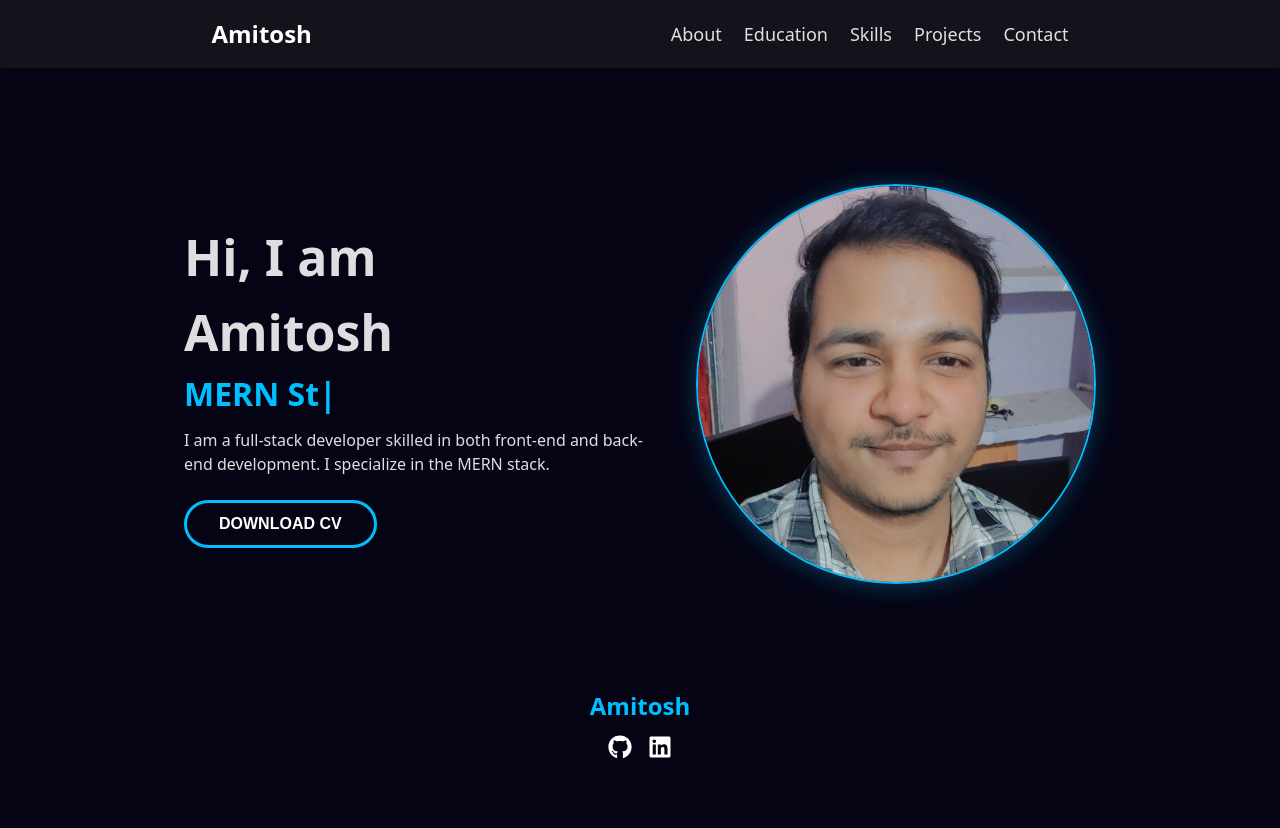
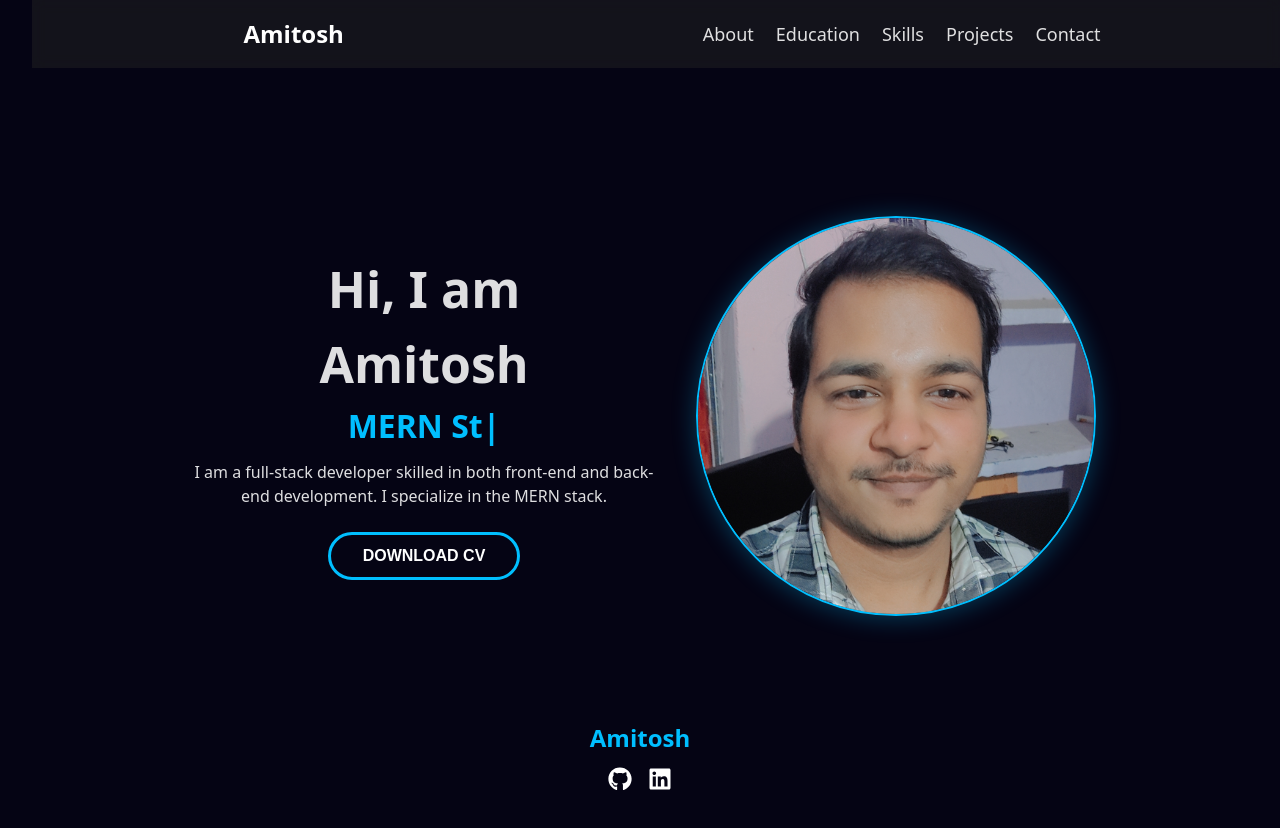
Before and after one commit to Amitosh15/vercel-frontend, a React (Vite) app: page / in a window 1280 px wide. Shown: the top 828 px of the page. Before the commit the page ends 800 px from the top, so only its background shows below. Built offline with nearby package versions, Linux system fonts and the light colour scheme.

Commit message:
add a container div & content div to fix layout

```diff
--- a/src/App.jsx
+++ b/src/App.jsx
@@ -1,14 +1,17 @@
 import Navbar from "./components/Navbar/Navbar";
 import Footer from "./components/Footer/Footer";
 import { Outlet } from "react-router-dom";
+import "./App.css";
 
 const App = () => {
   return (
-    <>
+    <div className="app-container">
       <Navbar />
-      <Outlet />
+      <main className="main-content">
+        <Outlet />
+      </main>
       <Footer />
-    </>
+    </div>
   );
 };
 
```
